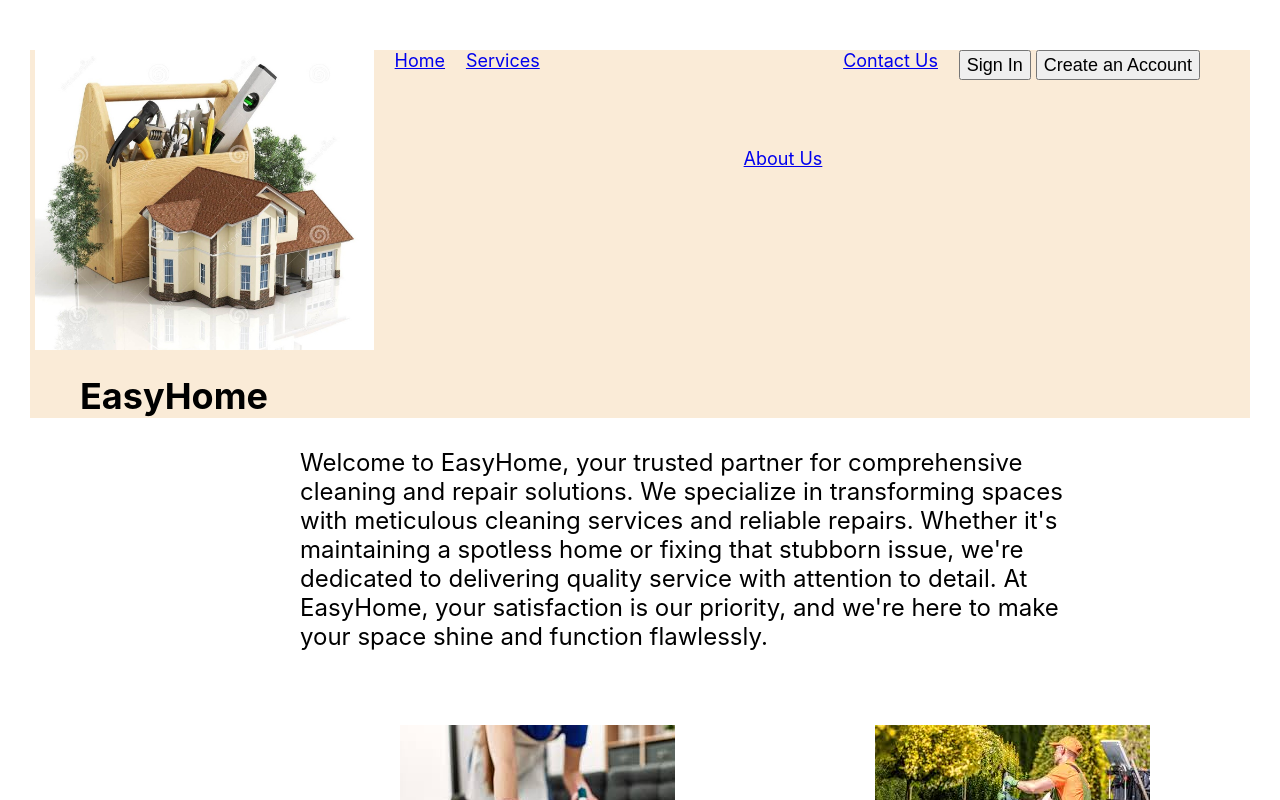
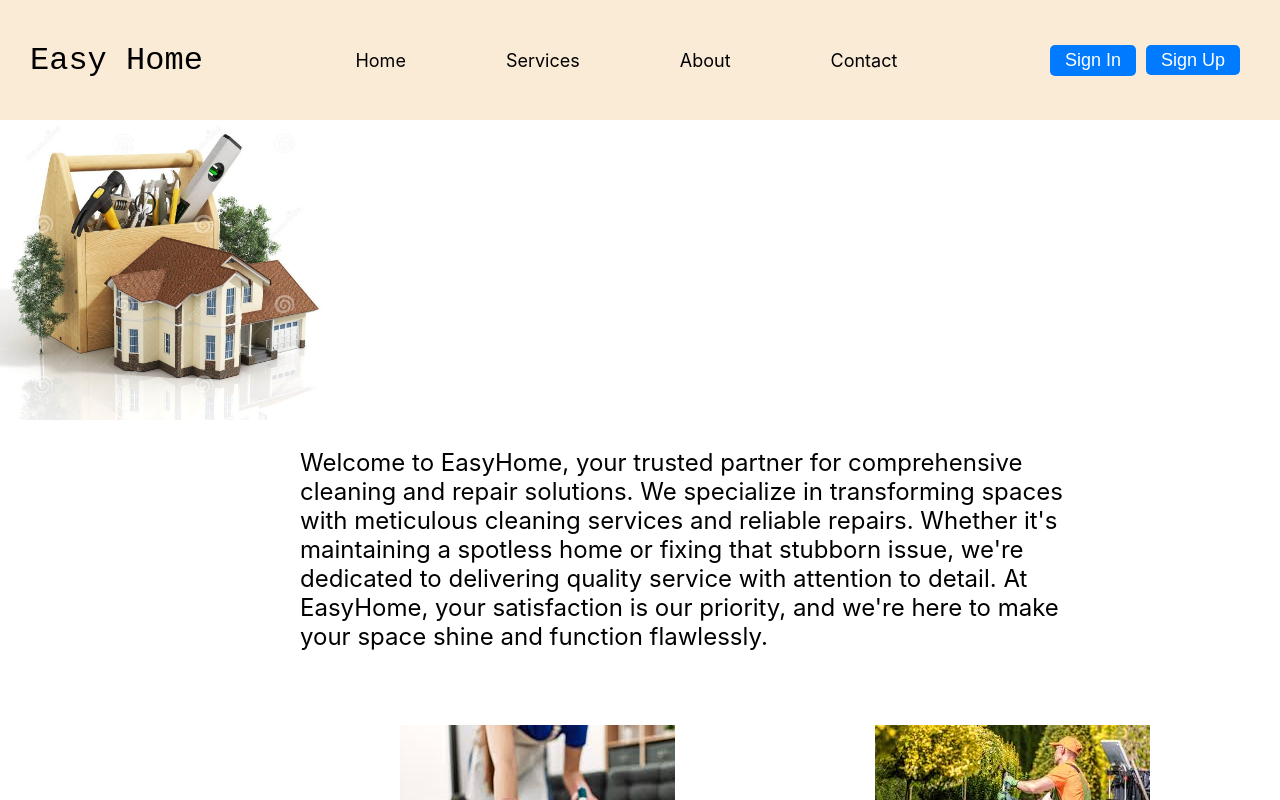
Before and after one commit to VivianaMv/serviceswebapllication, a React (Create React App) app: page / in a window 1280 px wide. Shown: the top 800 px of the page. Built offline with nearby package versions, Linux system fonts and the light colour scheme.

Commit message:
Changing the Header

```diff
--- a/src/App.js
+++ b/src/App.js
@@ -7,18 +7,20 @@ import Header from './Components/Header';
 import Services from './Components/Services';
 import AboutUs from './Components/AboutUs';
 import Contact from './Components/Contact';
+import NewHeader from './Components/New-Header';
 
 
 function App() {
   return (
     <div >
-      <Header />
+      <NewHeader/>
+      {/* <Header /> */}
       <Home/>
-      <Privacy />
+      {/* <Privacy />
       <TermCon />
      <Services/>
       <AboutUs />
-      <Contact />
+      <Contact /> */}
 
 
 
--- a/src/Components/Header.js
+++ b/src/Components/Header.js
@@ -11,17 +11,19 @@ const Header = ({ email, handleSignOut }) => {
         <div className="header-container">
             <div className="options">
                 <img src={logo} alt="Logo" className="logo-home" />
+                <div className="nav-links">
                     <a className='Home' href='Home.js'>Home</a>
                     <a className='Services' href='Services.js' target='_blanck'>Services</a>
                     <a className='About' href='About.js' target='_blanck'>About Us</a>
                     <a className='Contact' href='Contact.js' target='_blanck'>Contact Us</a>
-            <div>
+                </div>
+
+                <div className="buttons-home">
                     <button className="btnsignIn"> Sign In</button>
                     <button className="btnCreate"> Create an Account</button>
                 </div>
-
             </div>
-            <di> <h1 className="header-title">EasyHome</h1></di>
+            <div> <h1 className="header-title">EasyHome</h1></div>
 
             {/* {showHeaderRight && (
                 <div className="header-right">
@@ -33,7 +35,4 @@ const Header = ({ email, handleSignOut }) => {
     );
 };
 
-
-
-
 export default Header;
--- a/src/Components/Home.js
+++ b/src/Components/Home.js
@@ -1,6 +1,6 @@
 import React from 'react'
 import './Style.css';
-
+import logo from '../images/logo-home.jpg';
 
 
 const Home = () => {
@@ -12,6 +12,8 @@ const Home = () => {
                 className='logo-home'
                 src={require('../images/logo-home.jpg')}
                 alt='home logo' /> */}
+
+            <img src={logo} alt="Logo" className="logo-home" />
 
 
             <p className='descrip-home'>Welcome to EasyHome, your trusted partner for comprehensive cleaning and repair solutions. We specialize in transforming spaces with meticulous cleaning services and reliable repairs. Whether it's maintaining a spotless home or fixing that stubborn issue, we're dedicated to delivering quality service with attention to detail. At EasyHome, your satisfaction is our priority, and we're here to make your space shine and function flawlessly.</p>
--- /dev/null
+++ b/src/Components/New-Header.js
@@ -0,0 +1,36 @@
+import React from "react";
+import './Style.css';
+import logo from '../images/logo-home.jpg';
+
+
+const NewHeader = ({ email, handleSignOut, isSignedIn }) => {
+    return (
+        <div className="header-container">
+            {/* <img src={logo} alt="Logo" className="logo-home" /> */}
+            <div className="Home-title">Easy Home</div>
+
+            <div className="nav-links">
+                <a className='nav-item' href='/home'>Home</a>
+                <a className='nav-item' href='/services'>Services</a>
+                <a className='nav-item' href='/about'>About</a>
+                <a className='nav-item' href='/contact'>Contact</a>
+            </div>
+
+            <div className="auth-buttons">
+                {/* {isSignedIn ? (
+                    <>
+                        <button onClick={handleSignOut} className="btnSignOut">Sign Out</button>
+                        <div className="email-in-use">{email}</div>
+                    </>
+                ) : (
+                    <> */}
+                        <button className="btnSignIn">Sign In</button>
+                        <button className="btnCreate">Sign Up</button>
+                    {/* </>
+                )} */}
+            </div>
+        </div>
+    );
+};
+
+export default NewHeader;
--- a/src/Components/Style.css
+++ b/src/Components/Style.css
@@ -1,41 +1,92 @@
-.header-container{
-    margin: 30px;
-    background-color:antiquewhite;
+.header-container {
+    display: flex;
+    align-items: center;
+    justify-content: space-between;
+    padding: 10px 30px;
+    background-color: antiquewhite;
     font-size: large;
+    height: 100px;
+}
+
+.logo-home {
+    height: 300px;
+}
+
+.Home-title{
+    font-size: xx-large;
+    font-family: 'Courier New', Courier, monospace;
+    font-weight: 500;
+}
+
+.nav-links {
+    display: flex;
+    gap: 40px;
+}
+
+.nav-item {
+    text-decoration: none;
+    color: black;
+    font-size: large;
+    transition: color 0.3s;
+    padding: 20px 30px;
+}
+
+.nav-item:hover {
+    color: gray;
+    background-color: lightgray;
+    padding: 20px 30px;
 
 }
 
+.auth-buttons {
+    display: flex;
+    align-items: center;
+    gap: 10px;
+    width: 200px;
+}
 
-.header-title{
-margin-left: 50px;
+.btnSignIn, .btnCreate, .btnSignOut {
+    font-size: large;
+    padding: 5px 15px;
+    cursor: pointer;
+    border: none;
+    background-color: #007BFF;
+    color: white;
+    border-radius: 5px;
+    transition: background-color 0.3s;
+}
 
+.btnSignIn:hover, .btnCreate:hover, .btnSignOut:hover {
+    background-color: #0056b3; /* Darker shade on hover */
 }
-.options{
-    margin-top: 50px;
+
+.email-in-use {
+    margin-left: 10px;
+    font-size: medium;
+    color: #333;
+}
+
+.buttons-home {
     display: flex;
-    justify-content: space-between;
+    align-items: center;
+    gap: 10px; /* Adds space between buttons */
+}
 
+.btnsignIn {
+    height: 3ch;
+    font-size: large;
 }
-.btnsignIn
-{
-    height: 3ch;
-    margin-bottom: 5%;
-    margin-right: 5px;
+
+.btnCreate {
+    height: 30px;
     font-size: large;
+}
 
+.header-title {
+    margin-top: 20px;
 }
-.btnCreate{
-    height: 30px;
-    margin-right: 50px;
-    font-size: large;
 
 
-}
-
-.logo-home{
-    margin-left: 5px;
-    height: 300px;
-}
 .descrip-home{
     margin-left: 300px;
     margin-right: 200px;
```
Lines whose indentation alone changed are shown as unchanged.
